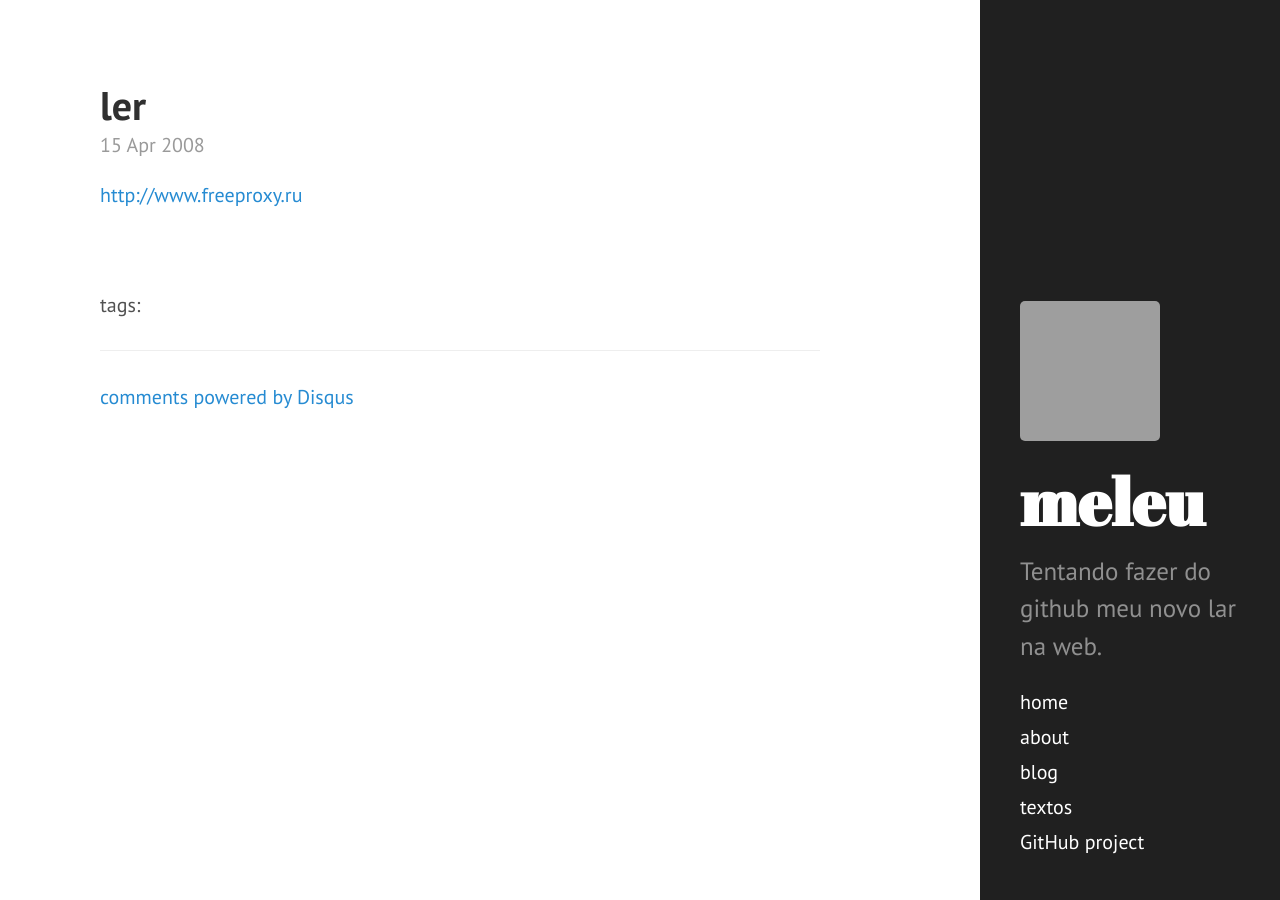
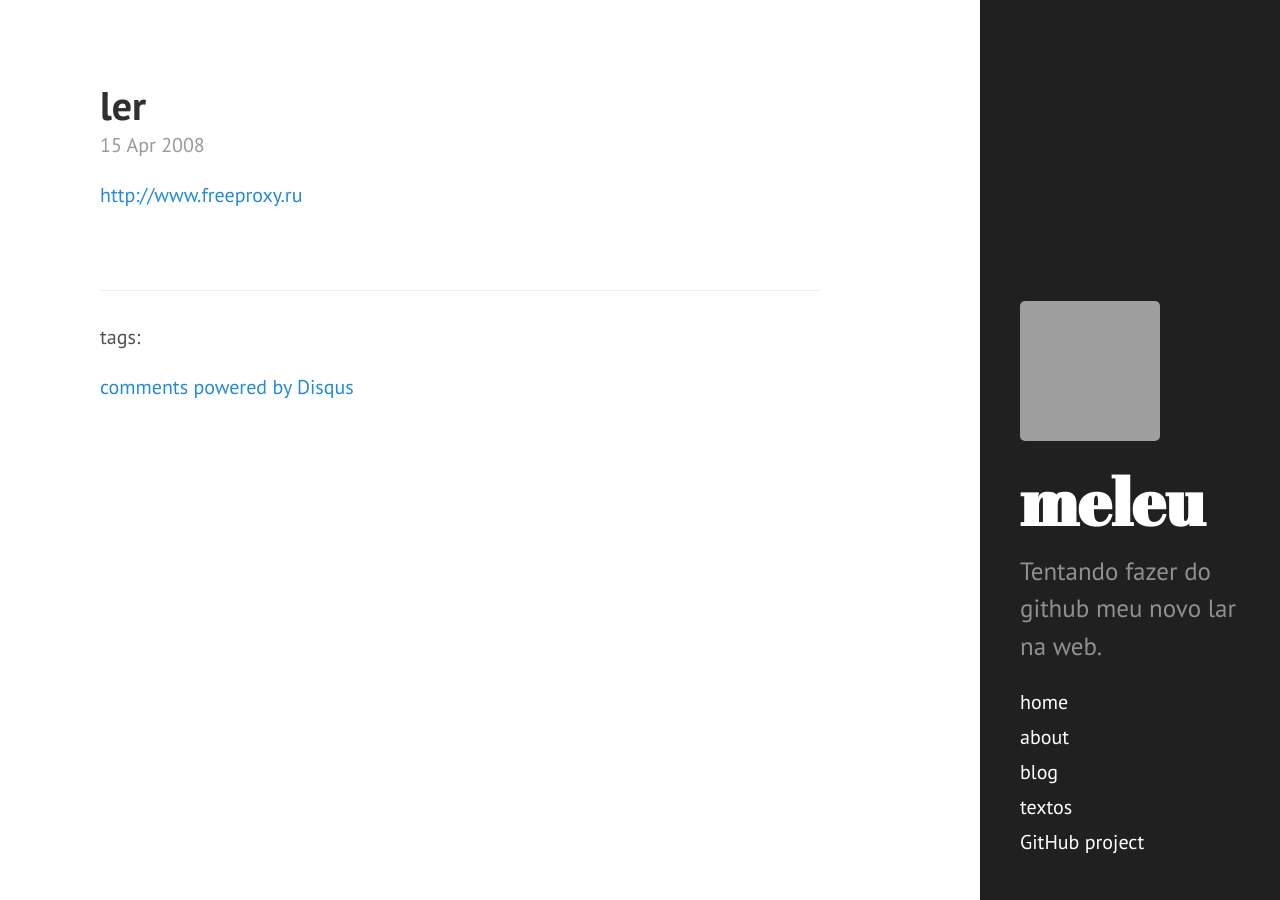
Before and after one commit to meleu/meleu.github.io, a Jekyll site: the page built from _posts/2008-04-14-ler.html, in a window 1280 px wide. Built offline with Jekyll 4.4.1, drawn with Linux system fonts in a browser that asks for light colours; comment, search, counter and statistics services are not loaded; grey boxes are pictures that could not be loaded.

Commit message:
Update post.html

```diff
--- a/_layouts/post.html
+++ b/_layouts/post.html
@@ -28,9 +28,9 @@ comments: true
   {{ content }}
 </div>
 
-  <p id="post-meta">{{ tags_content }}</p>
+<hr>
 
-<hr>
+<p id="post-meta">{{ tags_content }}</p>
 
 <div id="disqus_thread"></div>
     <script type="text/javascript">
```
